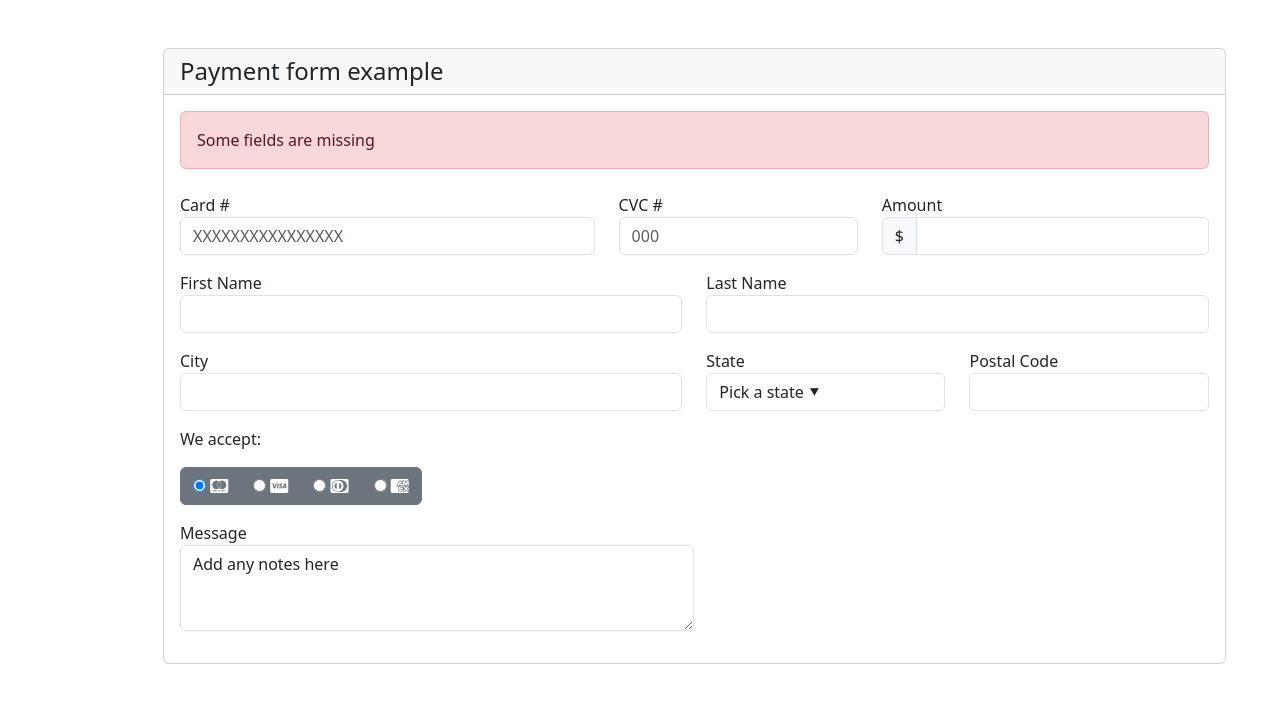
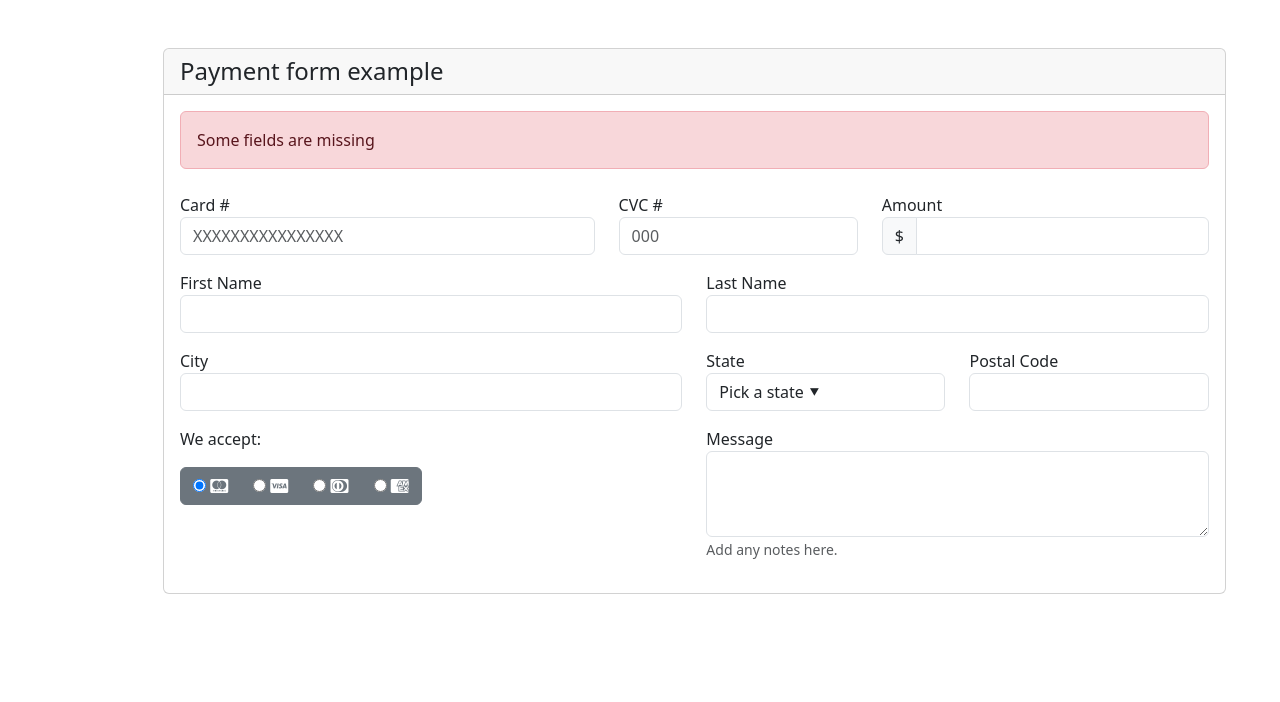
Before and after one commit to 4GeeksAcademy/ccdune-html5-form, a plain HTML site: page index.html in a window 1280 px wide. Drawn offline with nearby package versions, Linux system fonts and the light colour scheme.

Commit message:
EUREKA I found an extra div tag, removed it, and it fixed my layout

```diff
--- a/index.html
+++ b/index.html
@@ -214,7 +214,6 @@
                                 <label for="creditCardZip">Postal Code</label>
                                 <input class="form-control" id="creditCardZip" type="text">
                             </div>
-                            </div>
                             <div class="col-md-6 pb-3">
                                 <p for="creditCardAccept">We accept:</p>
                                 <div class="btn-group" data-toggle="buttons">
@@ -238,7 +237,8 @@
                             </div>
                             <div class="col-md-6 pb-3">
                                 <label for="creditCardMessage">Message</label>
-                                <textarea class="form-control" id="creditCardMessage" rows="3">Add any notes here</textarea>
+						        <textarea class="form-control" id="complexExampleMessage" rows="3"></textarea>
+						        <small class="text-muted">Add any notes here.</small>
                             </div>
                         </div>
                     </form>
```
